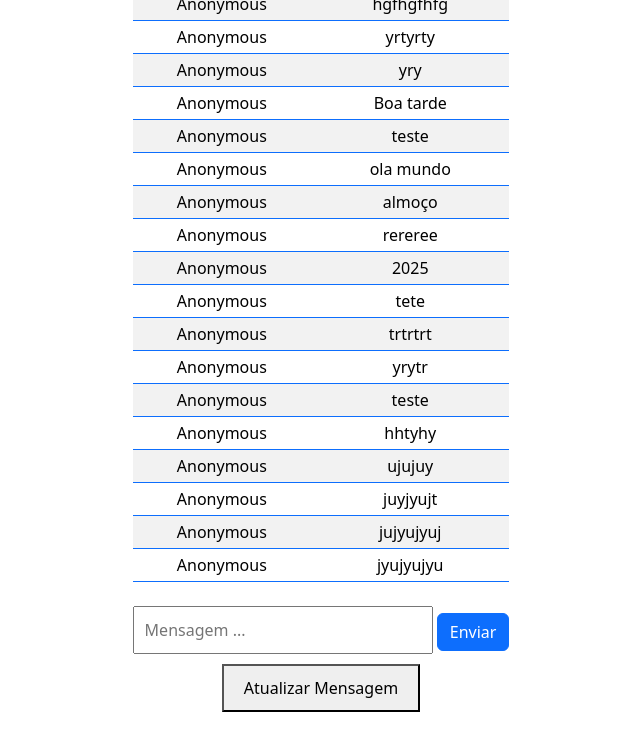
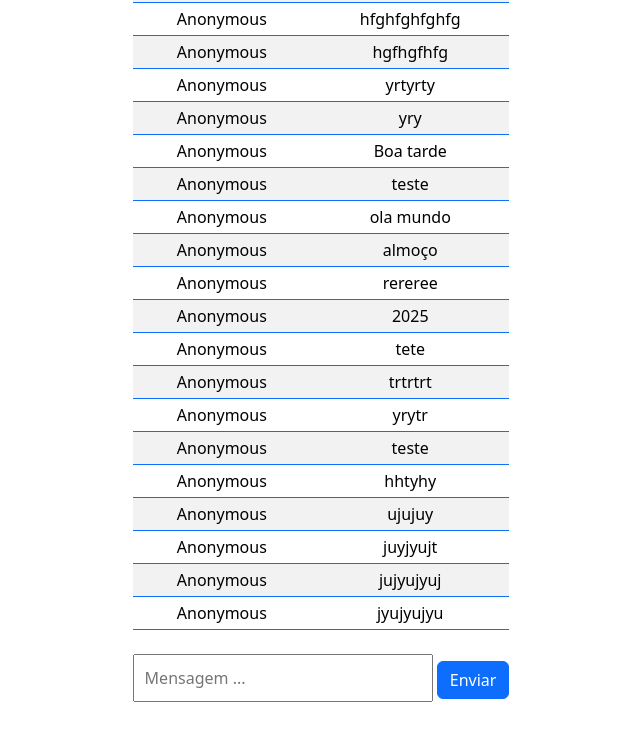
Before and after one commit to leandro28coelho/Chat_online, a Flask app: page / in a window 1280 px wide. Shown: the top 751 px of the page, without its empty margins (319-959 px from the left). Run offline with Flask 3, Linux system fonts and the light colour scheme; data comes from the database, SQL or seed files in the repository; both versions use the stored data as it was after the commit.

Commit message:
corrigindo codigo e fazendo ajustes

```diff
--- a/App.py
+++ b/App.py
@@ -52,7 +52,6 @@ def bate_papo(nome, texto):
 
 @app.route('/mensagem', methods=['GET'])
 def mensagem():
-    print('rodou')
     return render_template('mensagem.html', registros=historico())
 
 
--- a/templates/chat.html
+++ b/templates/chat.html
@@ -29,7 +29,6 @@
         <input type="text" name="texto" id="texto" placeholder="Mensagem ...">
         <button type="submit" class="btn btn-primary">Enviar</button>
     </form>
-    <button onclick="atualizarMensagem()">Atualizar Mensagem</button>
     <h4>{{ aviso }}</h4>
 </div>
 <script src="https://cdn.jsdelivr.net/npm/bootstrap@5.3.2/dist/js/bootstrap.bundle.min.js"
```
Also changed, not shown: banco.db.
